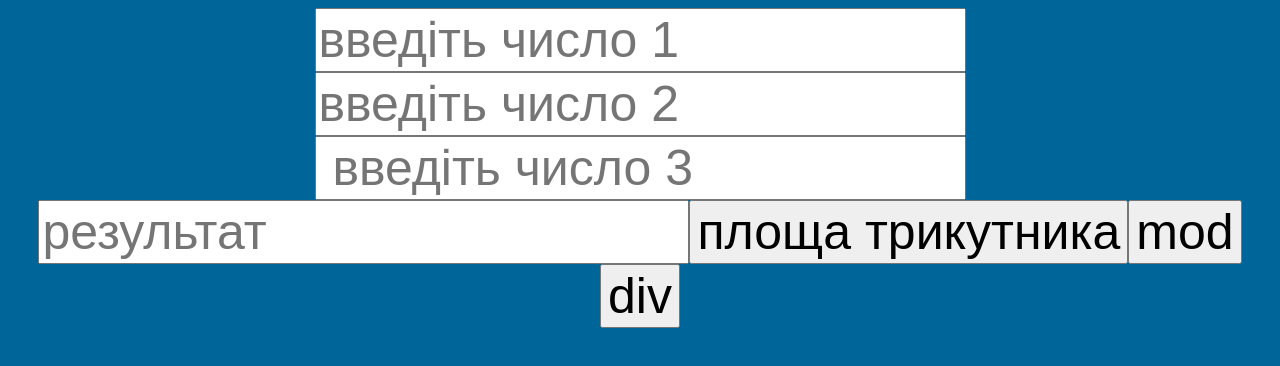
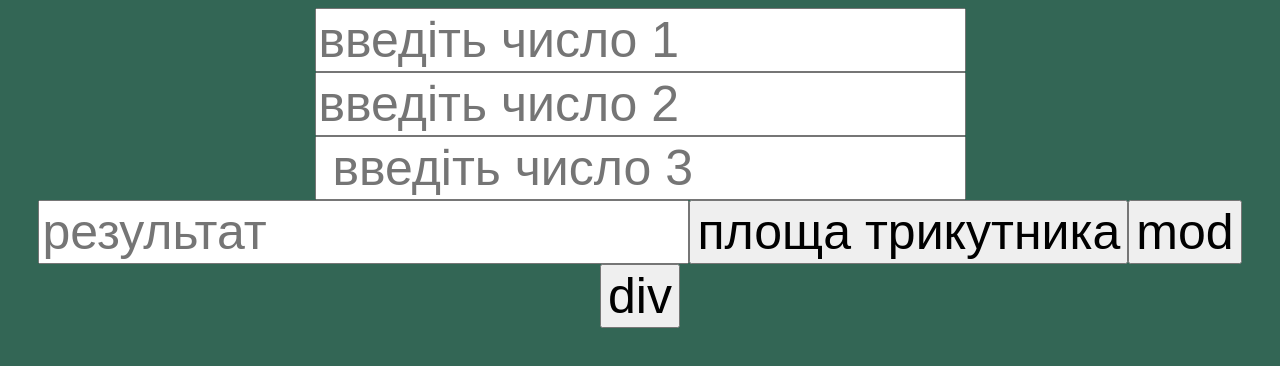
Before and after one commit to Sa1reR/second-project, a plain HTML site: page index.html in a window 1280 px wide. Drawn offline with Linux system fonts and the light colour scheme.

Commit message:
створили нову гілку

```diff
--- a/style.css
+++ b/style.css
@@ -2,7 +2,7 @@ body {
   display:flex;
   justify-content:center;
   flex-wrap: wrap;
-background-color: #069;
+background-color: #365;
 }
 input {
 display: flex;
```
